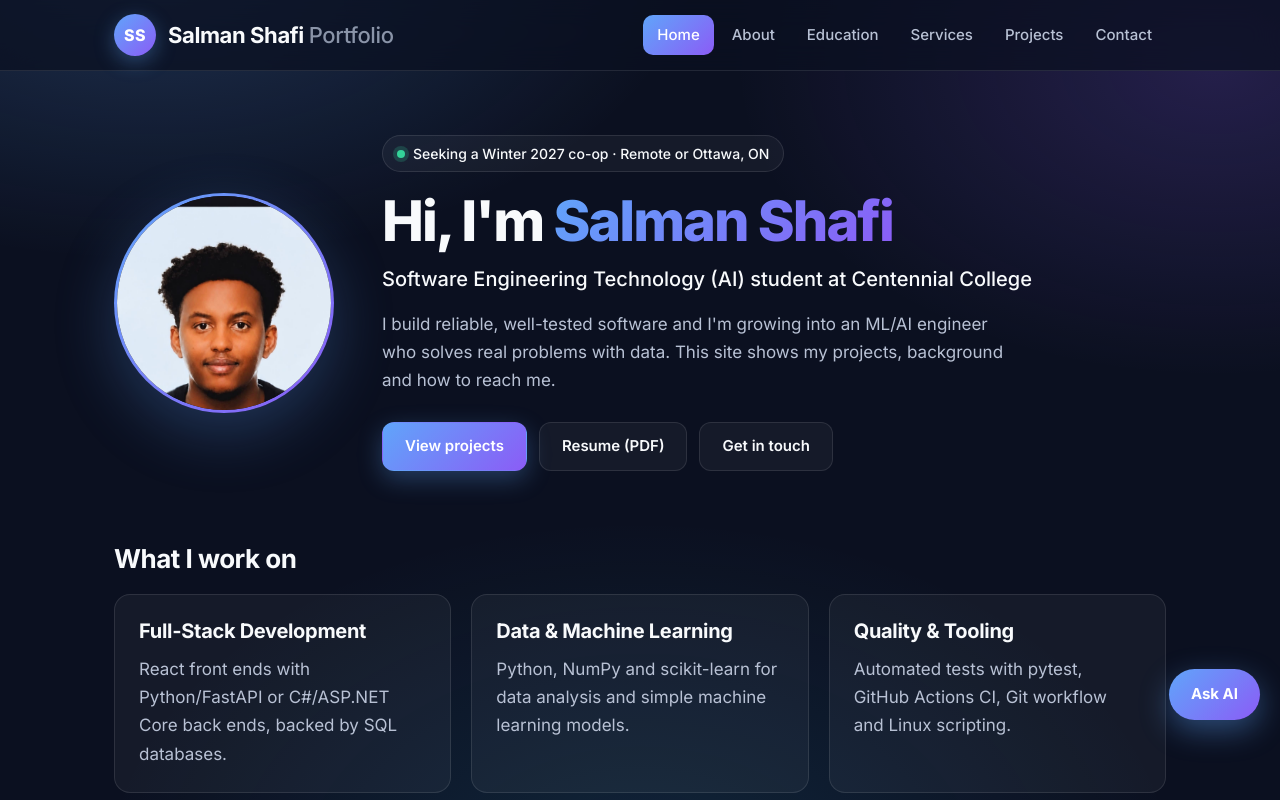
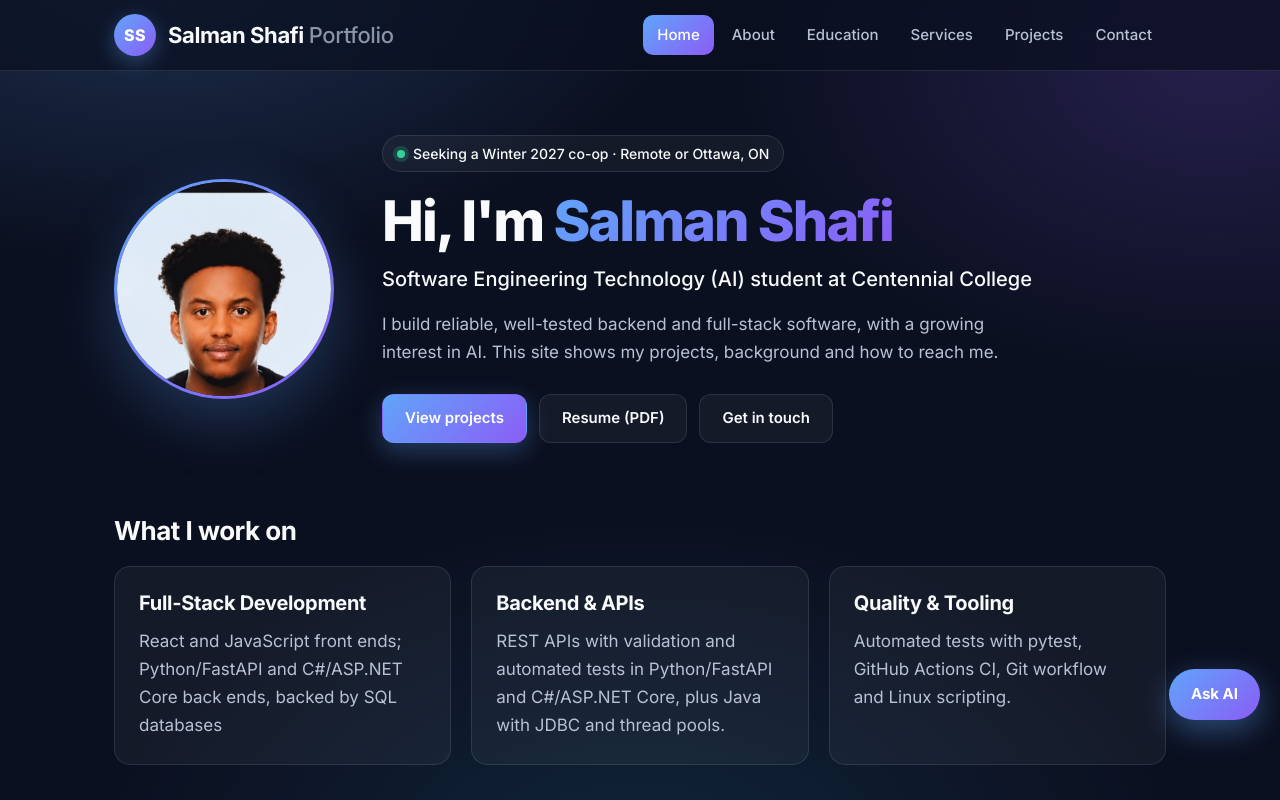
Before and after one commit to salshafi/react-portfolio-site, a React (Vite) app: page / in a window 1280 px wide. Shown: the top 800 px of the page. Built offline with nearby package versions, Linux system fonts and the light colour scheme.

Commit message:
Fix resume link and align home text

```diff
--- a/components/Home.jsx
+++ b/components/Home.jsx
@@ -8,11 +8,11 @@ import { projects } from '../src/projectsData';
 const strengths = [
   {
     title: 'Full-Stack Development',
-    text: 'React front ends with Python/FastAPI or C#/ASP.NET Core back ends, backed by SQL databases.',
+    text: 'React and JavaScript front ends; Python/FastAPI and C#/ASP.NET Core back ends, backed by SQL databases',
   },
   {
-    title: 'Data & Machine Learning',
-    text: 'Python, NumPy and scikit-learn for data analysis and simple machine learning models.',
+    title: 'Backend & APIs',
+    text: 'REST APIs with validation and automated tests in Python/FastAPI and C#/ASP.NET Core, plus Java with JDBC and thread pools.',
   },
   {
     title: 'Quality & Tooling',
@@ -36,12 +36,12 @@ export default function Home() {
           </h2>
           <p className="hero-role">Software Engineering Technology (AI) student at Centennial College</p>
           <p className="hero-lead">
-            I build reliable, well-tested software and I'm growing into an ML/AI engineer who
-            solves real problems with data. This site shows my projects, background and how to reach me.
+               I build reliable, well-tested backend and full-stack software, with a growing interest in AI.
+               This site shows my projects, background and how to reach me.
           </p>
           <div className="btn-row">
             <Link to="/project" className="btn btn-primary">View projects</Link>
-            <a href="/Salman_Shafi_Resume_FullStack.pdf" target="_blank" rel="noopener noreferrer" className="btn btn-ghost">
+            <a href="/Salman_Shafi_Resume.pdf" target="_blank" rel="noopener noreferrer" className="btn btn-ghost">
               Resume (PDF)
             </a>
             <Link to="/contact" className="btn btn-ghost">Get in touch</Link>
```
